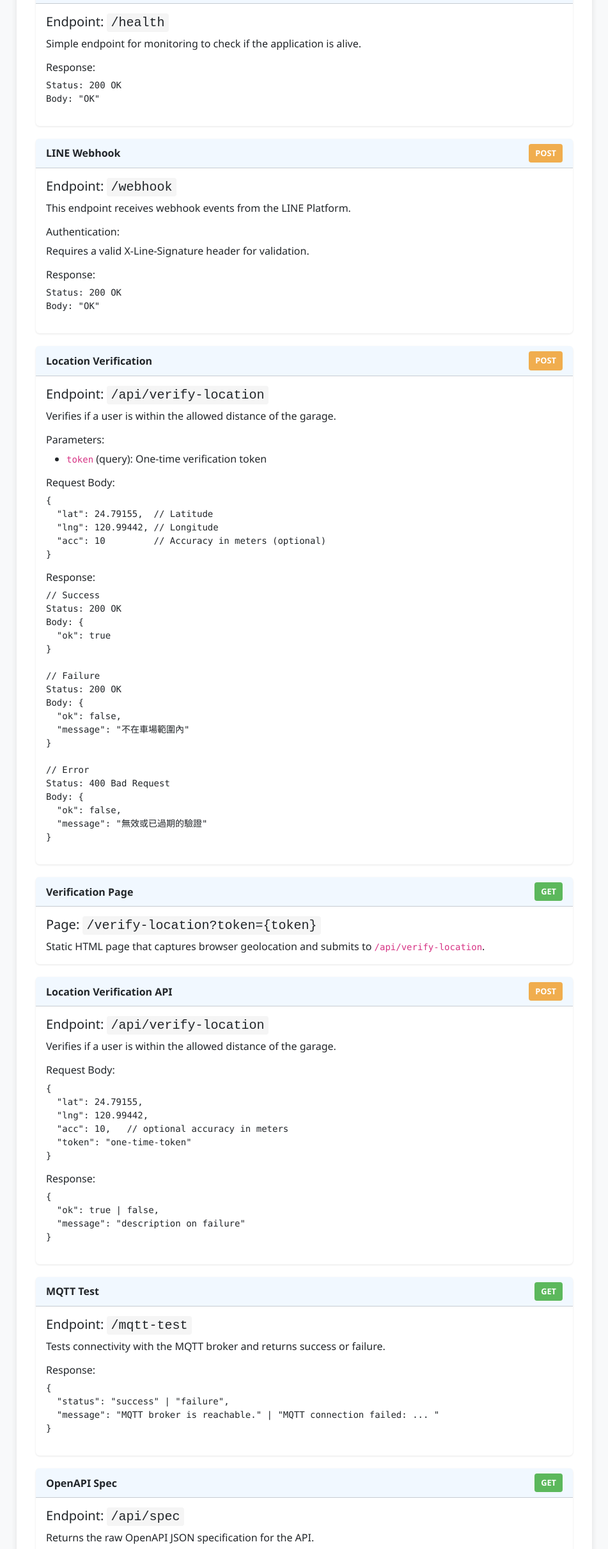
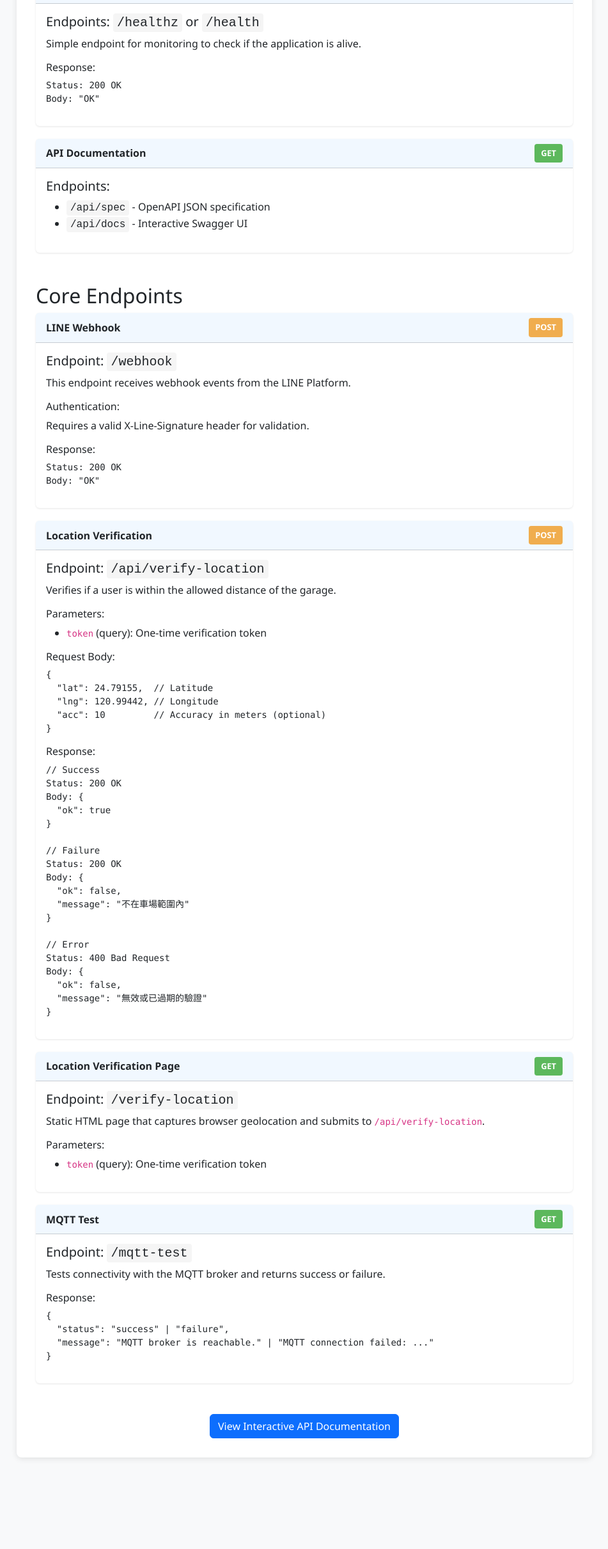
Before and after one commit to brian0913579/linebot.test, a plain HTML site: page static/index.html in a window 1280 px wide. Shown: the part 379-2800 px from the top of the page at 64% size, without its empty margins (164-1115 px from the left). After the commit the page ends 2677 px from the top, so only its background shows below. Drawn offline with nearby package versions, Linux system fonts and the light colour scheme.

Commit message:
Add health check endpoints and update API documentation

```diff
--- a/static/index.html
+++ b/static/index.html
@@ -74,15 +74,19 @@
         </div>
 
         <div class="api-section">
-            <h2>Available Endpoints</h2>
+            <h2>System Endpoints</h2>
 
+            <!-- Health Check -->
             <div class="card">
                 <div class="card-header d-flex justify-content-between align-items-center">
                     <span>Health Check</span>
                     <span class="method-badge get-badge">GET</span>
                 </div>
                 <div class="card-body">
-                    <h5 class="card-title">Endpoint: <span class="endpoint">/health</span></h5>
+                    <h5 class="card-title">Endpoints:
+                        <span class="endpoint">/healthz</span> or
+                        <span class="endpoint">/health</span>
+                    </h5>
                     <p class="card-text">Simple endpoint for monitoring to check if the application is alive.</p>
                     <h6>Response:</h6>
                     <pre><code>Status: 200 OK
@@ -90,6 +94,24 @@ Body: "OK"</code></pre>
                 </div>
             </div>
 
+            <!-- API Documentation -->
+            <div class="card">
+                <div class="card-header d-flex justify-content-between align-items-center">
+                    <span>API Documentation</span>
+                    <span class="method-badge get-badge">GET</span>
+                </div>
+                <div class="card-body">
+                    <h5 class="card-title">Endpoints:</h5>
+                    <ul>
+                        <li><span class="endpoint">/api/spec</span> - OpenAPI JSON specification</li>
+                        <li><span class="endpoint">/api/docs</span> - Interactive Swagger UI</li>
+                    </ul>
+                </div>
+            </div>
+
+            <h2 class="mt-5">Core Endpoints</h2>
+
+            <!-- LINE Webhook -->
             <div class="card">
                 <div class="card-header d-flex justify-content-between align-items-center">
                     <span>LINE Webhook</span>
@@ -106,6 +128,7 @@ Body: "OK"</code></pre>
                 </div>
             </div>
 
+            <!-- Location Verification -->
             <div class="card">
                 <div class="card-header d-flex justify-content-between align-items-center">
                     <span>Location Verification</span>
@@ -147,40 +170,23 @@ Body: {
                 </div>
             </div>
 
+            <!-- Location Verification Page -->
             <div class="card">
                 <div class="card-header d-flex justify-content-between align-items-center">
-                    <span>Verification Page</span>
+                    <span>Location Verification Page</span>
                     <span class="method-badge get-badge">GET</span>
                 </div>
                 <div class="card-body">
-                    <h5 class="card-title">Page: <span class="endpoint">/verify-location?token=&#123;token&#125;</span></h5>
+                    <h5 class="card-title">Endpoint: <span class="endpoint">/verify-location</span></h5>
                     <p class="card-text">Static HTML page that captures browser geolocation and submits to <code>/api/verify-location</code>.</p>
+                    <h6>Parameters:</h6>
+                    <ul>
+                        <li><code>token</code> (query): One-time verification token</li>
+                    </ul>
                 </div>
             </div>
 
-            <div class="card">
-                <div class="card-header d-flex justify-content-between align-items-center">
-                    <span>Location Verification API</span>
-                    <span class="method-badge post-badge">POST</span>
-                </div>
-                <div class="card-body">
-                    <h5 class="card-title">Endpoint: <span class="endpoint">/api/verify-location</span></h5>
-                    <p class="card-text">Verifies if a user is within the allowed distance of the garage.</p>
-                    <h6>Request Body:</h6>
-                    <pre><code>{
-  "lat": 24.79155,
-  "lng": 120.99442,
-  "acc": 10,   // optional accuracy in meters
-  "token": "one-time-token"
-}</code></pre>
-                    <h6>Response:</h6>
-                    <pre><code>{
-  "ok": true | false,
-  "message": "description on failure"
-}</code></pre>
-                </div>
-            </div>
-
+            <!-- MQTT Test -->
             <div class="card">
                 <div class="card-header d-flex justify-content-between align-items-center">
                     <span>MQTT Test</span>
@@ -192,34 +198,13 @@ Body: {
                     <h6>Response:</h6>
                     <pre><code>{
   "status": "success" | "failure",
-  "message": "MQTT broker is reachable." | "MQTT connection failed: ... "
+  "message": "MQTT broker is reachable." | "MQTT connection failed: ..."
 }</code></pre>
-                </div>
-            </div>
-
-            <div class="card">
-                <div class="card-header d-flex justify-content-between align-items-center">
-                    <span>OpenAPI Spec</span>
-                    <span class="method-badge get-badge">GET</span>
-                </div>
-                <div class="card-body">
-                    <h5 class="card-title">Endpoint: <span class="endpoint">/api/spec</span></h5>
-                    <p class="card-text">Returns the raw OpenAPI JSON specification for the API.</p>
-                </div>
-            </div>
-            <div class="card">
-                <div class="card-header d-flex justify-content-between align-items-center">
-                    <span>Interactive API Docs</span>
-                    <span class="method-badge get-badge">GET</span>
-                </div>
-                <div class="card-body">
-                    <h5 class="card-title">Endpoint: <span class="endpoint">/api/docs</span></h5>
-                    <p class="card-text">Swagger UI for interactively exploring and testing the API.</p>
                 </div>
             </div>
         </div>
 
-        <div class="docs-link text-center">
+        <div class="docs-link text-center mt-5">
             <a href="/api/docs" class="btn btn-primary">
                 View Interactive API Documentation
             </a>
```
Also changed, not shown: 1 other file.
